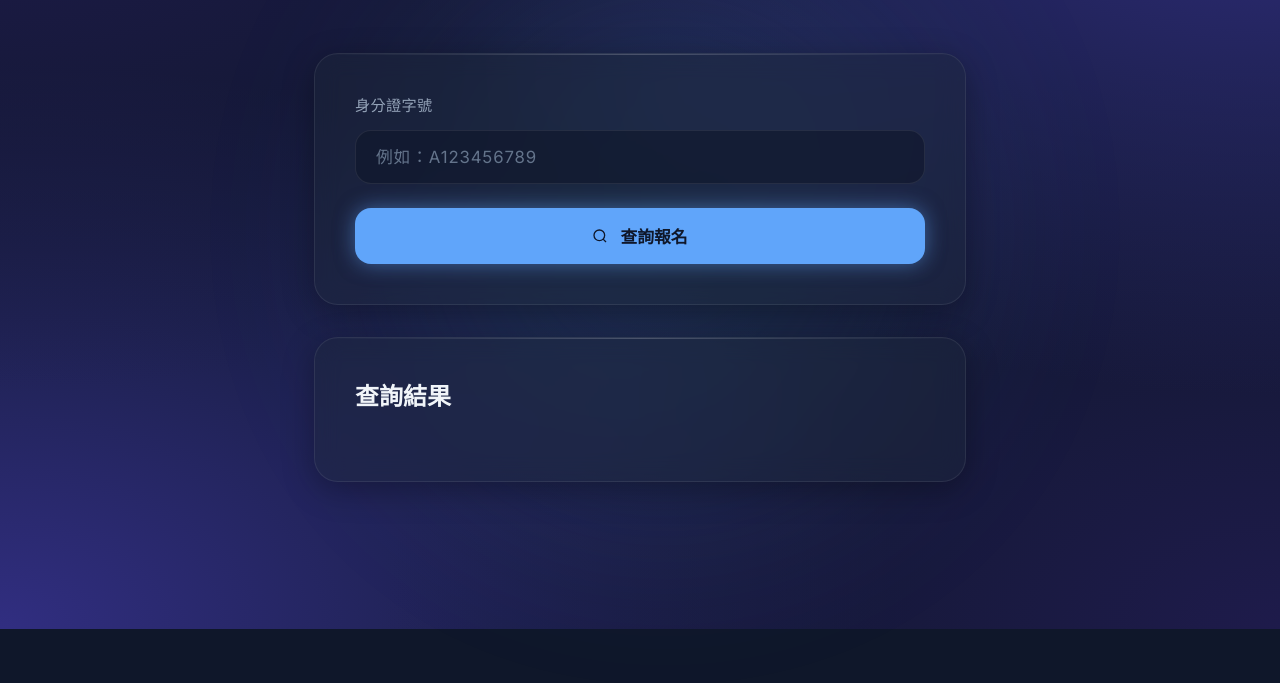
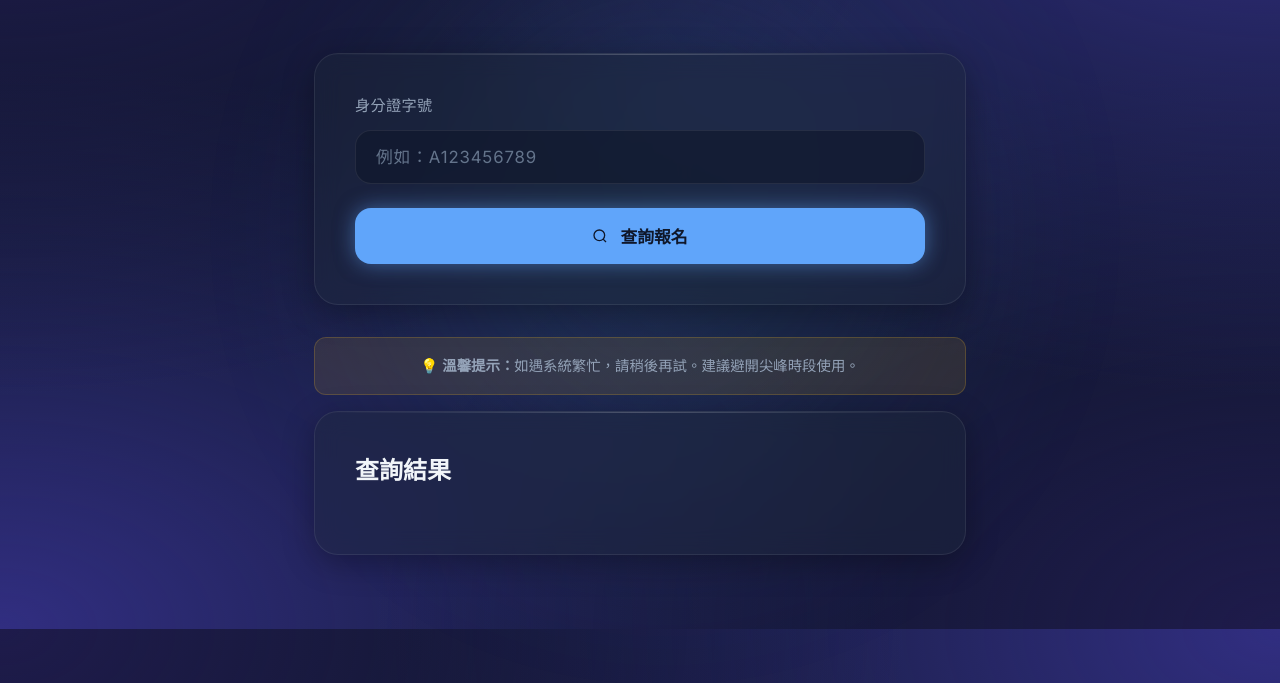
Before and after one commit to ISHA-TAICHUNG/registration-cancellation-system, a website: page public/index.html in a window 1280 px wide. Shown: the part 171-854 px from the top of the page. Before the commit the page ends 800 px from the top, so only its background shows below. Drawn offline with Linux system fonts and the light colour scheme.

Commit message:
feat: 新增友善提示區塊（系統繁忙時稍後再試）

```diff
--- a/public/index.html
+++ b/public/index.html
@@ -672,6 +672,12 @@
       </form>
     </div>
 
+    <!-- 友善提示 -->
+    <div class="tip-notice"
+      style="text-align: center; padding: 1rem; margin-bottom: 1rem; font-size: 0.9rem; color: var(--text-secondary); background: rgba(251, 191, 36, 0.1); border-radius: var(--radius-sm); border: 1px solid rgba(251, 191, 36, 0.2);">
+      💡 <strong>溫馨提示：</strong>如遇系統繁忙，請稍後再試。建議避開尖峰時段使用。
+    </div>
+
     <!-- 錯誤訊息 -->
     <div id="errorAlert" class="alert alert-error"></div>
 
```
